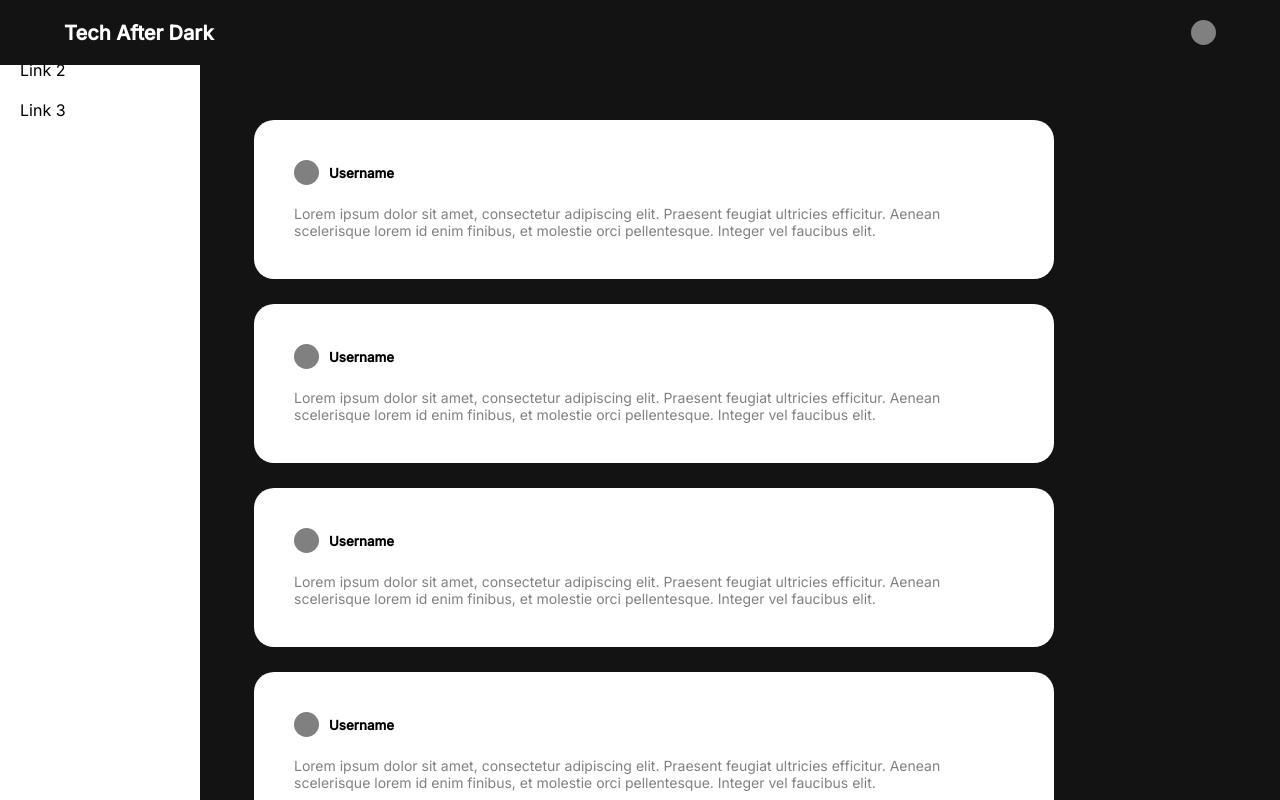
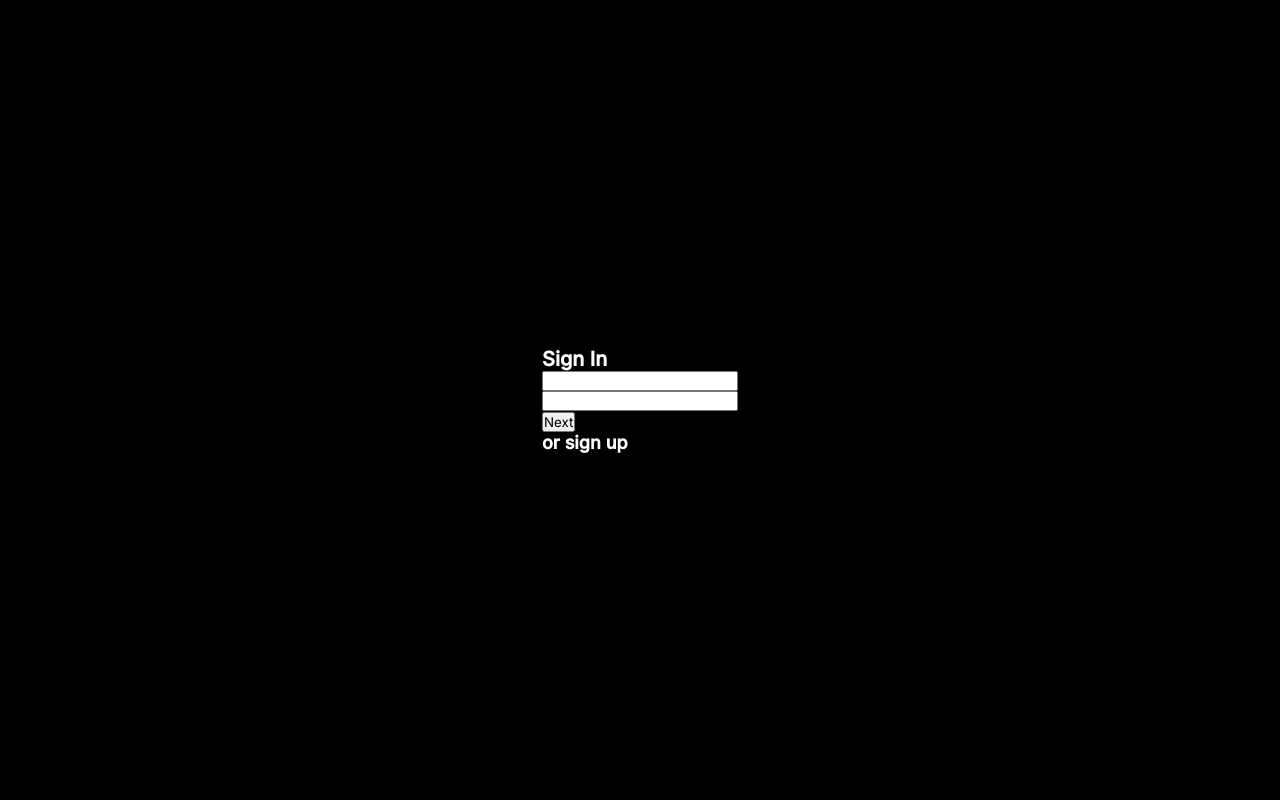
Before and after one commit to emmanuelojiji/forum, a React (Create React App) app: page / in a window 1280 px wide. Built offline with nearby package versions, Linux system fonts and the light colour scheme.

Commit message:
Authentication flow

```diff
--- a/src/App.js
+++ b/src/App.js
@@ -10,7 +10,7 @@ import Authentication from "./Components/Authentication";
 function App() {
   const [menuOpen, setMenuOpen] = useState(false);
 
-  const [userSignedIn, setUserSignedIn] = useState(true);
+  const [userSignedIn, setUserSignedIn] = useState(false);
 
   return (
     <div className="global-wrap">
--- a/src/Components/Authentication.js
+++ b/src/Components/Authentication.js
@@ -1,21 +1,45 @@
 import "./Authentication.scss";
-import { useState } from "react";
+import { useEffect, useState } from "react";
 
 const Authentication = () => {
-  const [isReferred, setIsReferred] = useState(false);
+  const code = "123456";
+
+  const [view, setView] = useState("sign-in");
+
+  const [isSignedIn, setIsSignedIn] = useState(false);
 
   return (
     <div className="Authentication">
-      {!isReferred && (
-        <div className="referral-container">
-          <h1>referral code</h1>
+      {view === "sign-in" && (
+        <div className="sign-in">
+          <h1>Sign In</h1>
           <input></input>
+          <input></input>
+          <button>Next</button>
+          <h2 onClick={() => setView("referral")}>or sign up</h2>
         </div>
       )}
 
-      {isReferred && (
-        <div className="sign">
+      {view === "referral" && (
+        <div className="referral-container">
+          <h1>referral code</h1>
+          <input
+            onChange={(e) => {
+              if (e.target.value === code) {
+                setView("sign-up");
+              }
+            }}
+          ></input>
+        </div>
+      )}
+
+      {view === "sign-up" && (
+        <div className="sign-up">
           <h1>Sign up</h1>
+          <input></input>
+          <input></input>
+          <button>Next</button>
+          <h2 onClick={() => setView("sign-in")}>sign in</h2>
         </div>
       )}
     </div>
--- a/src/Components/Authentication.scss
+++ b/src/Components/Authentication.scss
@@ -6,3 +6,7 @@
   align-items: center;
   justify-content: center;
 }
+
+input{
+    display: block;
+}
```
